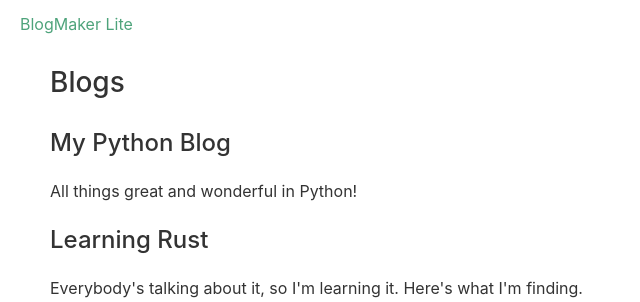
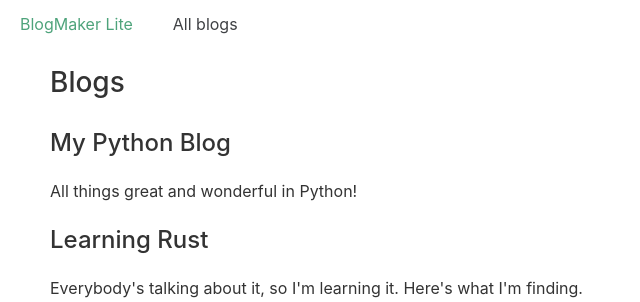
Before and after one commit to ehmatthes/django-first-principles, a Django app: page /blogs/ in a window 1280 px wide. Shown: the top 302 px of the page, without its empty margins (0-640 px from the left). Run offline with Django 4.2, Linux system fonts and the light colour scheme; data comes from the database, SQL or seed files in the repository.

Commit message:
Added all blogs link to navbar.

```diff
--- a/templates/base.html
+++ b/templates/base.html
@@ -17,6 +17,7 @@
     <nav class="nav">
       <div class="nav-left">
         <a class="active" href="{% url 'index' %}">BlogMaker Lite</a>
+        <a href="{% url 'blogs' %}">All blogs</a>
       </div>
     </nav>
 
```
